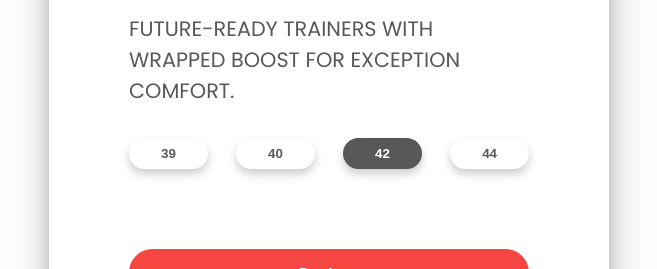
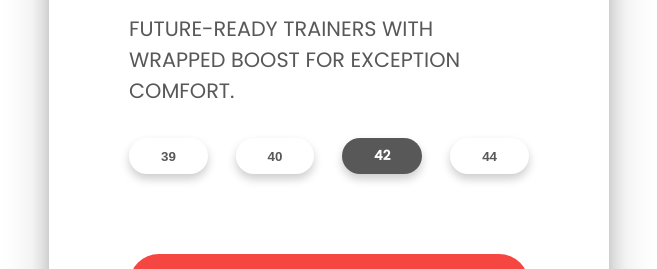
Before and after one commit to matespinosa/adidas3D, a plain HTML site: page index.html in a window 1280 px wide. Both pictures are taken after a click on the button "42". Shown: the part 531-800 px from the top of the page, without its empty margins (311-968 px from the left). Drawn offline with Linux system fonts and the light colour scheme.

Commit message:
Retocando

```diff
--- a/app.js
+++ b/app.js
@@ -10,8 +10,8 @@ const sizes = document.querySelector('.sizes');
 
 //Moving animation event
 container.addEventListener('mousemove', (e) => {
-  let xAxis = (window.innerWidth / 2 - e.pageX) / 25;
-  let yAxis = (window.innerHeight / 2 - e.pageY) / 25;
+  let xAxis = (window.innerWidth / 2 - e.pageX) / 30;
+  let yAxis = (window.innerHeight / 2 - e.pageY) / 30;
 
   card.style.transform = `rotateY(${xAxis}deg) rotateX(${yAxis}deg)`
 });
--- a/styles.css
+++ b/styles.css
@@ -87,6 +87,7 @@ body {
 button.active {
   background: #585858;
   color: #fff;
+  font-family: "Poppins", sans-serif;
 }
 
 .purchase {
@@ -94,6 +95,7 @@ button.active {
 
 }
 .purchase button {
+  font-family: "Poppins", sans-serif;
   width: 100%;
   padding: 1rem 0;
   background: #f54642;
@@ -101,6 +103,7 @@ button.active {
   color: #fff;
   cursor: pointer;
   border-radius: 30px;
+  font-size: 1.3rem;
   font-weight: bolder;
   transition: all 0.75s ease-out;
 
```
